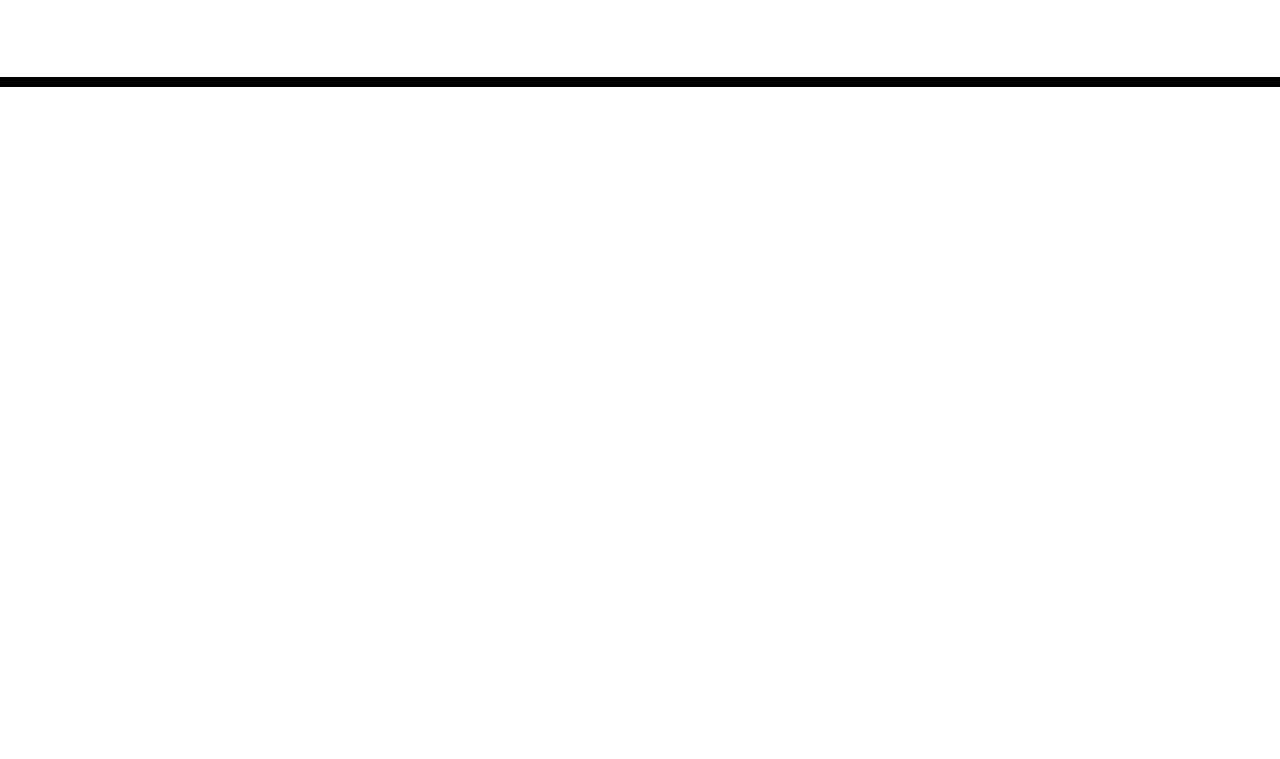
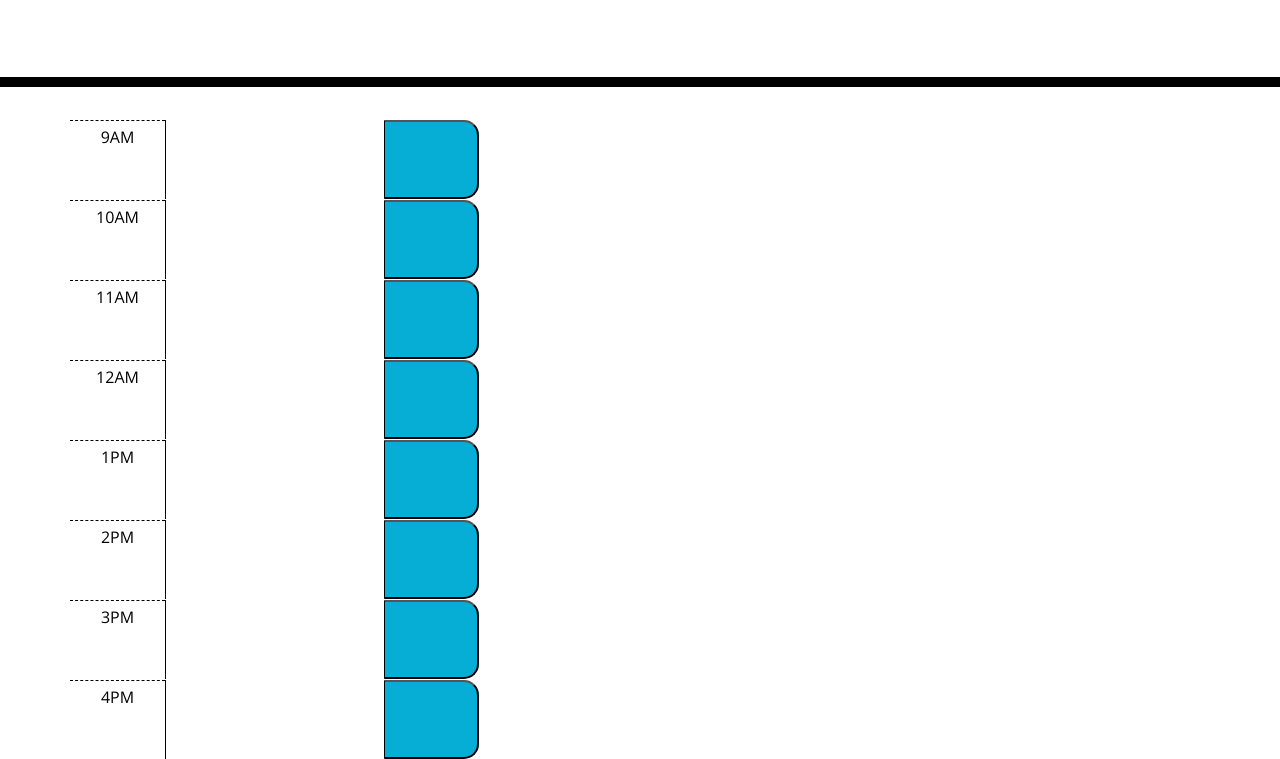
Before and after one commit to Sam-T-G/Day-Scheduler, a plain HTML site: page index.html in a window 1280 px wide. Shown: the part 181-940 px from the top of the page. Before the commit the page ends 800 px from the top, so only its background shows below. Drawn offline with nearby package versions, Linux system fonts and the light colour scheme; files that its build step writes are made by us from their sources.

Commit message:
Time blocks added to HTML
Added main time block elements to the base HTML file

```diff
--- a/assets/css/style.css
+++ b/assets/css/style.css
@@ -1,5 +1,5 @@
 body {
-    font-family: 'Open Sans', sans-serif;
+  font-family: "Open Sans", sans-serif;
   font-size: 16px;
   line-height: 1;
 }
--- a/index.html
+++ b/index.html
@@ -18,7 +18,8 @@
       href="https://fonts.googleapis.com/css?family=Open+Sans&display=swap"
       rel="stylesheet"
     />
-    <link rel="stylesheet" href="style.css" />
+    <link rel="stylesheet" href="./assets/css/style.css" />
+
     <title>Work Day Scheduler</title>
   </head>
 
@@ -30,9 +31,50 @@
     </header>
     <div class="container">
       <!-- Timeblocks go here -->
+      <div class="row time-block">
+        <div class="col-1 hour pt-2">9AM</div>
+        <textarea class="col10 plan"></textarea>
+        <button class="col-1 saveBtn"></button>
+      </div>
+      <div class="row time-block">
+        <div class="col-1 hour pt-2">10AM</div>
+        <textarea class="col10 plan"></textarea>
+        <button class="col-1 saveBtn"></button>
+      </div>
+      <div class="row time-block">
+        <div class="col-1 hour pt-2">11AM</div>
+        <textarea class="col10 plan"></textarea>
+        <button class="col-1 saveBtn"></button>
+      </div>
+      <div class="row time-block">
+        <div class="col-1 hour pt-2">12AM</div>
+        <textarea class="col10 plan"></textarea>
+        <button class="col-1 saveBtn"></button>
+      </div>
+      <div class="row time-block">
+        <div class="col-1 hour pt-2">1PM</div>
+        <textarea class="col10 plan"></textarea>
+        <button class="col-1 saveBtn"></button>
+      </div>
+      <div class="row time-block">
+        <div class="col-1 hour pt-2">2PM</div>
+        <textarea class="col10 plan"></textarea>
+        <button class="col-1 saveBtn"></button>
+      </div>
+      <div class="row time-block">
+        <div class="col-1 hour pt-2">3PM</div>
+        <textarea class="col10 plan"></textarea>
+        <button class="col-1 saveBtn"></button>
+      </div>
+      <div class="row time-block">
+        <div class="col-1 hour pt-2">4PM</div>
+        <textarea class="col10 plan"></textarea>
+        <button class="col-1 saveBtn"></button>
+      </div>
     </div>
 
     <script src="https://cdnjs.cloudflare.com/ajax/libs/jquery/3.2.1/jquery.min.js"></script>
     <script src="https://cdnjs.cloudflare.com/ajax/libs/moment.js/2.24.0/moment.min.js"></script>
+    <script src="./assets/js/script.js"></script>
   </body>
 </html>
```
Lines whose indentation alone changed are shown as unchanged.
